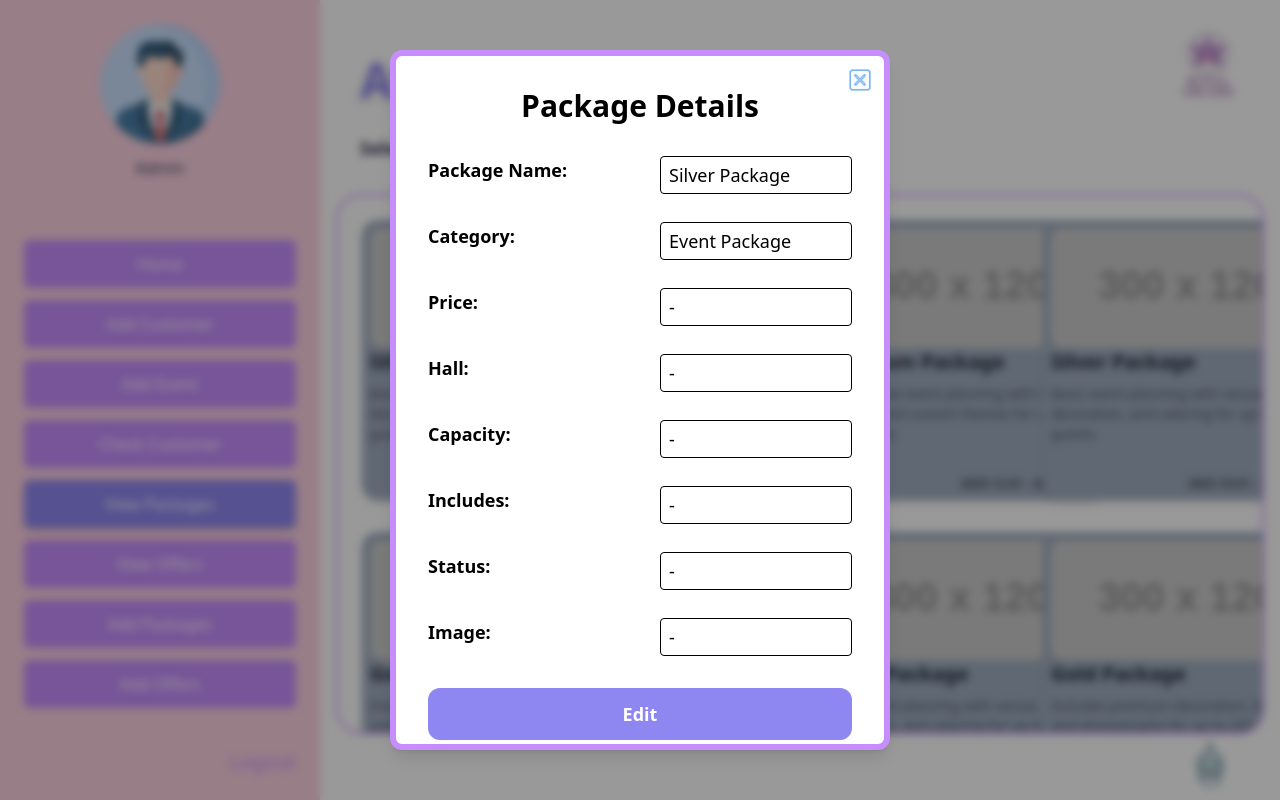
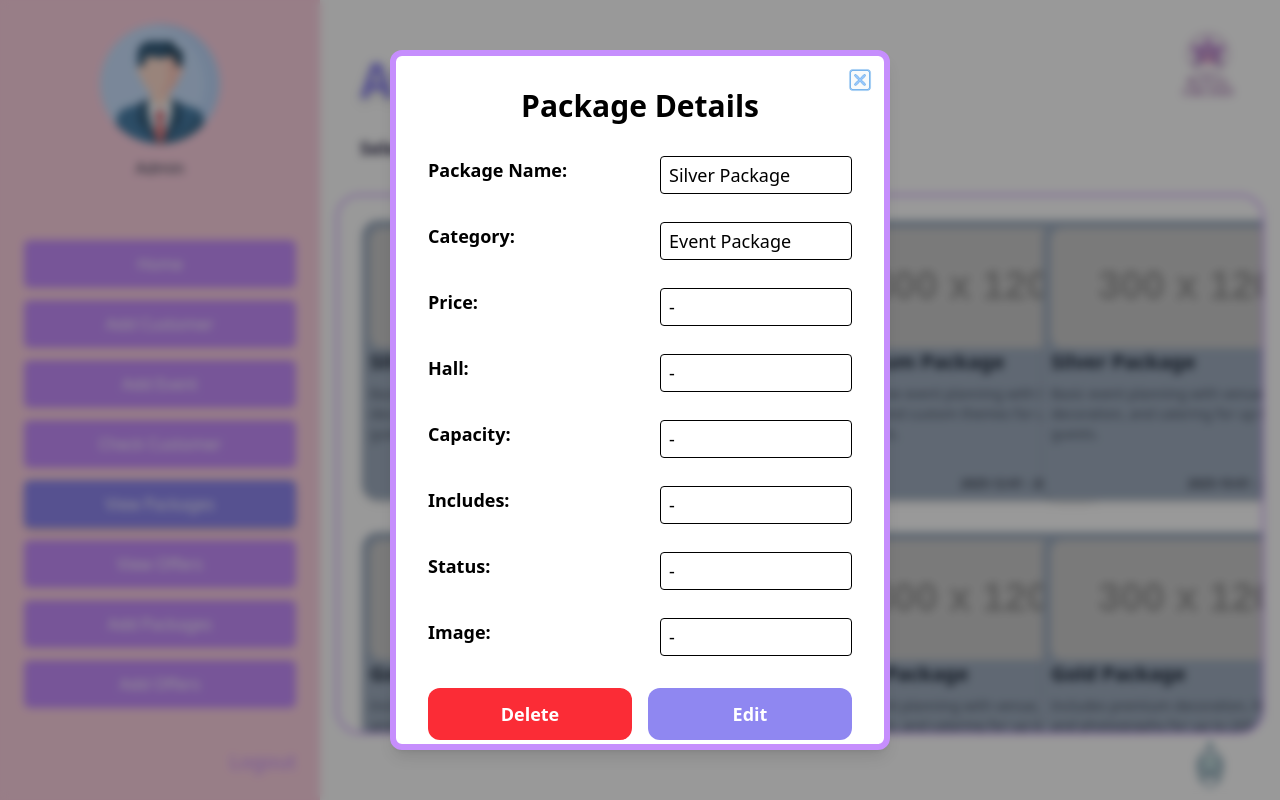
Before and after one commit to TharakiDissanayake/Event-Planning-Management-System, a React (Vite) app in the folder frontend/: page /admin/view-packages in a window 1280 px wide. Both pictures are taken after a click on the element 506 px from the left and 360 px from the top of the page. Built offline with nearby package versions, Linux system fonts and the light colour scheme.

Commit message:
Create delete options

```diff
--- a/frontend/src/components/EventDetailPopup.jsx
+++ b/frontend/src/components/EventDetailPopup.jsx
@@ -20,6 +20,16 @@ const EventDetailPopup = ({ isOpen, onClose, eventData, role }) => {
     console.log("Updated event data:", updatedData);
     setIsEditMode(false);
     // You can add API call here to save the data
+  };
+
+  const handleDelete = () => {
+    if (window.confirm("Are you sure you want to delete this event?")) {
+      // Handle delete logic here
+      console.log("Deleting event:", eventData);
+      // Add API call here to delete the event
+      alert("Event deleted successfully!");
+      onClose(); // Close the popup after deletion
+    }
   };
 
   // If in edit mode, show the update component
@@ -91,13 +101,22 @@ const EventDetailPopup = ({ isOpen, onClose, eventData, role }) => {
             )}
           </div>
         </div>
-        {/* Edit Button */}
-        <button
-          onClick={handleEditClick}
-          className="mt-8 w-full bg-primary text-white py-3 rounded-xl font-semibold text-lg hover:bg-primary/80 transition"
-        >
-          Edit
-        </button>
+
+        {/* Delete and Edit Buttons */}
+        <div className="flex justify-between mt-8 gap-4">
+          <button
+            onClick={handleDelete}
+            className="flex-1 bg-red-500 text-white py-3 rounded-xl font-semibold text-lg hover:bg-red-600 transition"
+          >
+            Delete
+          </button>
+          <button
+            onClick={handleEditClick}
+            className="flex-1 bg-primary text-white py-3 rounded-xl font-semibold text-lg hover:bg-primary/80 transition"
+          >
+            Edit
+          </button>
+        </div>
       </div>
     </div>
   );
--- a/frontend/src/components/OfferDetailsPopup.jsx
+++ b/frontend/src/components/OfferDetailsPopup.jsx
@@ -20,6 +20,16 @@ const OfferDetaiPopup = ({ isOpen, onClose, offerData, role }) => {
     console.log("Updated offer data:", updatedData);
     setIsEditMode(false);
     // You can add API call here to save the data
+  };
+
+  const handleDelete = () => {
+    if (window.confirm("Are you sure you want to delete this offer?")) {
+      // Handle delete logic here
+      console.log("Deleting offer:", offerData);
+      // Add API call here to delete the offer
+      alert("Offer deleted successfully!");
+      onClose(); // Close the popup after deletion
+    }
   };
 
   // If in edit mode, show the update component
@@ -95,14 +105,23 @@ const OfferDetaiPopup = ({ isOpen, onClose, offerData, role }) => {
             )}
           </div>
         </div>
-        {/* Edit Button for Admin */}
+
+        {/* Delete and Edit Buttons - Only for Admin */}
         {role === "admin" && (
-          <button
-            onClick={handleEditClick}
-            className="mt-2 w-full bg-primary text-white py-3 rounded-xl font-semibold text-lg hover:bg-primary/80 transition"
-          >
-            Edit
-          </button>
+          <div className="flex justify-between mt-8 gap-4">
+            <button
+              onClick={handleDelete}
+              className="flex-1 bg-red-500 text-white py-3 rounded-xl font-semibold text-lg hover:bg-red-600 transition"
+            >
+              Delete
+            </button>
+            <button
+              onClick={handleEditClick}
+              className="flex-1 bg-primary text-white py-3 rounded-xl font-semibold text-lg hover:bg-primary/80 transition"
+            >
+              Edit
+            </button>
+          </div>
         )}
       </div>
     </div>
--- a/frontend/src/components/PackageDetailsPopupWindow.jsx
+++ b/frontend/src/components/PackageDetailsPopupWindow.jsx
@@ -20,6 +20,16 @@ const PackageDetailsPopupWindow = ({ isOpen, onClose, packageData, role }) => {
     console.log("Updated package data:", updatedData);
     setIsEditMode(false);
     // You can add API call here to save the data
+  };
+
+  const handleDelete = () => {
+    if (window.confirm("Are you sure you want to delete this package?")) {
+      // Handle delete logic here
+      console.log("Deleting package:", packageData);
+      // Add API call here to delete the package
+      alert("Package deleted successfully!");
+      onClose(); // Close the popup after deletion
+    }
   };
 
   // If in edit mode, show the update component
@@ -99,14 +109,23 @@ const PackageDetailsPopupWindow = ({ isOpen, onClose, packageData, role }) => {
             )}
           </div>
         </div>
-        {/* Edit Button for Admin */}
+
+        {/* Delete and Edit Buttons - Only for Admin */}
         {role === "admin" && (
-          <button
-            onClick={handleEditClick}
-            className="mt-8 w-full bg-primary text-white py-3 rounded-xl font-semibold text-lg hover:bg-primary/80 transition"
-          >
-            Edit
-          </button>
+          <div className="flex justify-between mt-8 gap-4">
+            <button
+              onClick={handleDelete}
+              className="flex-1 bg-red-500 text-white py-3 rounded-xl font-semibold text-lg hover:bg-red-600 transition"
+            >
+              Delete
+            </button>
+            <button
+              onClick={handleEditClick}
+              className="flex-1 bg-primary text-white py-3 rounded-xl font-semibold text-lg hover:bg-primary/80 transition"
+            >
+              Edit
+            </button>
+          </div>
         )}
       </div>
     </div>
```
Also changed, not shown: 1 other file (tests, documents, lock files or other folders).
